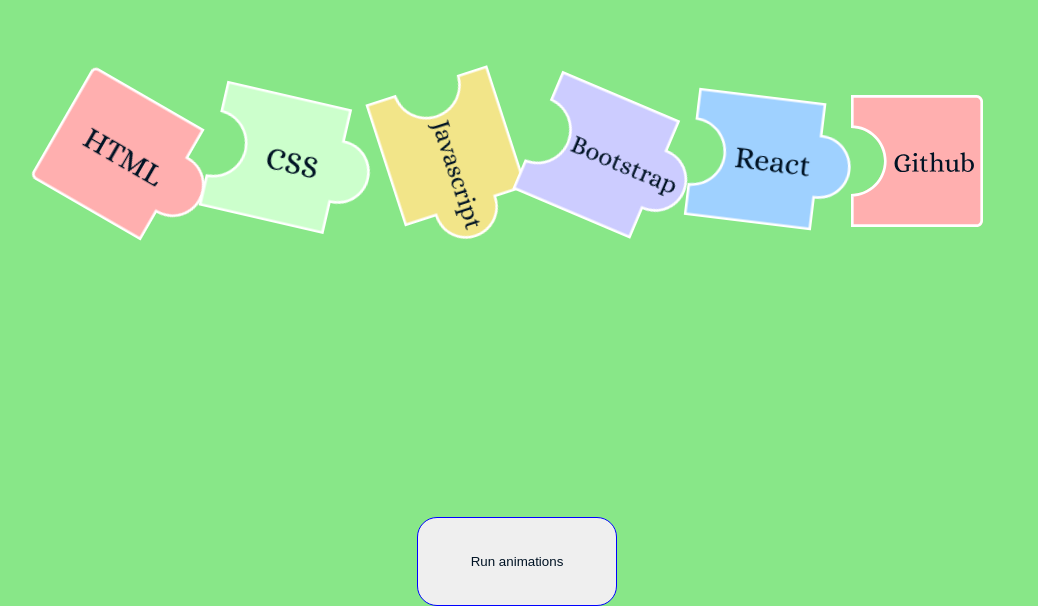
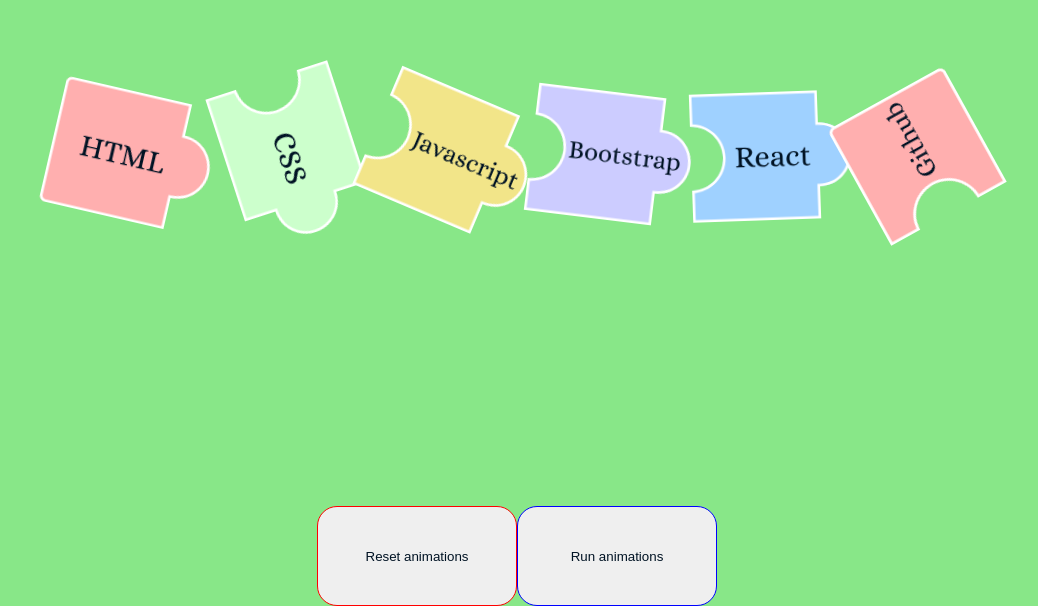
Before and after one commit to ang-riv/portfolio, a React (Create React App) app: page / in a window 1280 px wide. Shown: the part 194-800 px from the top of the page, without its empty margins (123-1161 px from the left). Built offline with nearby package versions, Linux system fonts and the light colour scheme; a web font is replaced by a local one.

Commit message:
Skills puzzle works with buttons

```diff
--- a/src/TestPage.js
+++ b/src/TestPage.js
@@ -5,28 +5,21 @@ import { desktopPieces } from "./Imports";
 const TestPage = () => {
   const ref = useRef(null);
 
-  const controls1 = useAnimation();
-  const controls2 = useAnimation();
-  const controls3 = useAnimation();
-  const controls4 = useAnimation();
-  const controls5 = useAnimation();
-  const controls6 = useAnimation();
+  const controls = [
+    useAnimation(),
+    useAnimation(),
+    useAnimation(),
+    useAnimation(),
+    useAnimation(),
+    useAnimation(),
+  ];
 
-  const controls = [
-    controls1,
-    controls2,
-    controls3,
-    controls4,
-    controls5,
-    controls6,
-  ];
   const centerRef = useRef(null);
   const [width, setWidth] = useState(null);
 
   // math
   const divisor = (width / 125).toFixed(2);
   const distance = (25 * divisor).toFixed(2);
-  const outerDistance = (distance * 2).toFixed(2);
 
   // create a random direction to rotate the piece
   const randomNum = () => {
@@ -40,7 +33,7 @@ const TestPage = () => {
   }, []);
 
   const variants = {
-    start: { x: 0, rotate: 0, transition: { delay: 0.5, duration: 1 } },
+    start: { x: 0, rotate: 0, transition: { duration: 0.5 } },
     move: (custom) => ({
       x: custom.xDistance,
       transition: { duration: 0.5 },
@@ -55,11 +48,32 @@ const TestPage = () => {
     }
 
     // then move
-    for (let i = 0; i < controlsArr.length; i++) {
+    for (let i = 1; i < controlsArr.length; i++) {
       await controlsArr[i].start({
-        x: (i + 1) * distance,
+        x: i * distance,
         transition: { duration: 0.5 },
       });
+    }
+
+    // then move to the center
+    // 0 is moving too far + almost there! just need to include github
+    for (let i = 0; i < controlsArr.length; i++) {
+      let holder = 0;
+      if (i > 0) {
+        holder = i * distance - distance * 2;
+      } else if (i === 0) {
+        holder = -distance * 2;
+      }
+      controlsArr[i].start({
+        x: holder,
+        transition: { duration: 0.5 },
+      });
+    }
+  };
+
+  const resetAnimations = async (controlsArr) => {
+    for (let i = 0; i < controlsArr.length; i++) {
+      controlsArr[i].start("reset");
     }
   };
 
@@ -83,14 +97,14 @@ const TestPage = () => {
           alt="puzzle piece with the word HTML"
           initial={{ rotate: randomNum() }}
           viewport={{ root: ref }}
-          animate={controls[0]}
+          animate={controls[5]}
         ></motion.img>
         <motion.img
           variants={variants}
           src={desktopPieces.css}
           alt="puzzle piece with the word CSS"
           initial={{ rotate: randomNum() }}
-          animate={controls[1]}
+          animate={controls[4]}
         ></motion.img>
         <motion.img
           src={desktopPieces.js}
@@ -98,25 +112,42 @@ const TestPage = () => {
           alt="puzzle piece with the word JavaScript"
           ref={centerRef}
           initial={{ rotate: randomNum() }}
+          animate={controls[3]}
         ></motion.img>
         <motion.img
           src={desktopPieces.bootstrap}
           variants={variants}
           alt="puzzle piece with the word Bootstrap"
           initial={{ rotate: randomNum() }}
+          animate={controls[2]}
         ></motion.img>
         <motion.img
           src={desktopPieces.react}
           variants={variants}
           alt="puzzle piece with the word React"
           initial={{ rotate: randomNum() }}
+          animate={controls[1]}
         ></motion.img>
         <motion.img
           src={desktopPieces.github}
           variants={variants}
           alt="puzzle piece with the word Github"
+          initial={{ rotate: randomNum() }}
+          animate={controls[0]}
         ></motion.img>
       </div>
+      <div>
+        <button
+          style={{
+            height: "100px",
+            width: "200px",
+            borderRadius: "20px",
+            border: "1px solid red",
+          }}
+          onClick={() => resetAnimations(controls)}
+        >
+          Reset animations
+        </button>
         <button
           style={{
             height: "100px",
@@ -129,6 +160,7 @@ const TestPage = () => {
           Run animations
         </button>
       </div>
+    </div>
   );
 };
 
```
Lines whose indentation alone changed are shown as unchanged.
